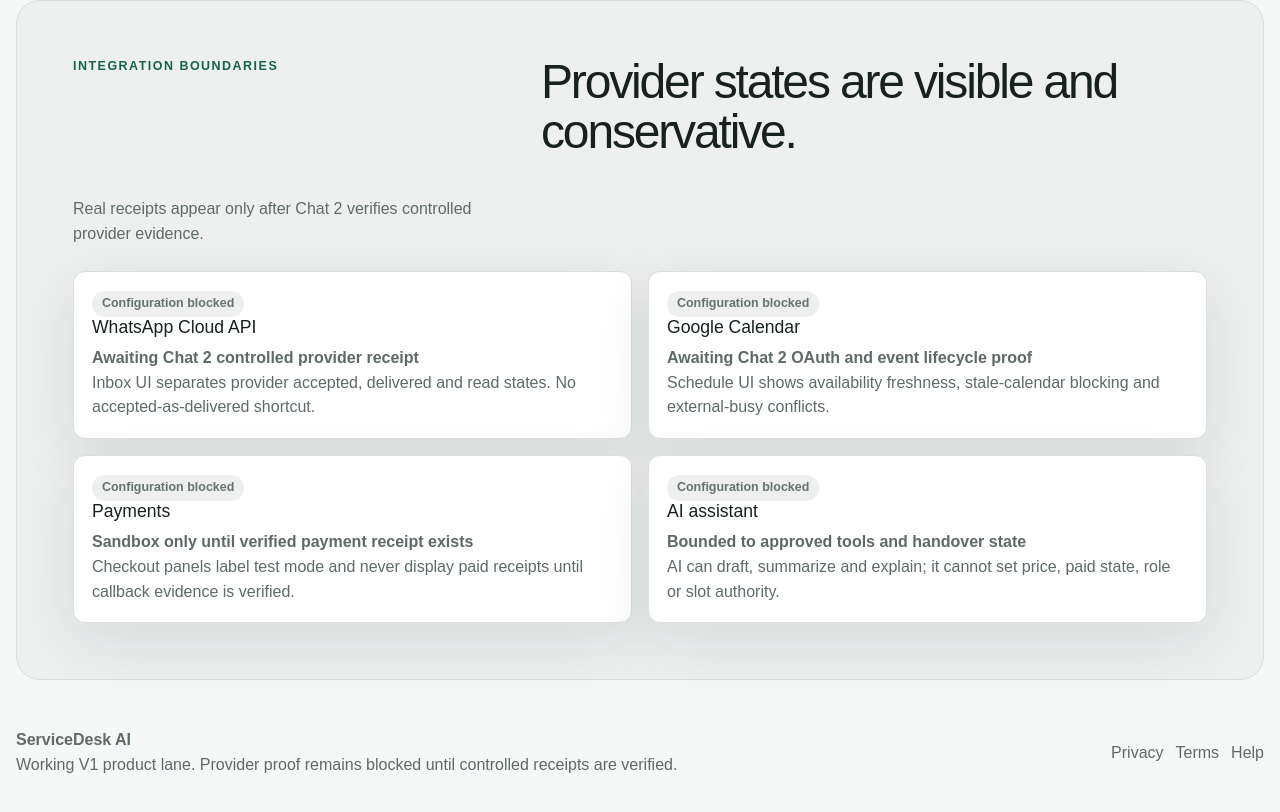
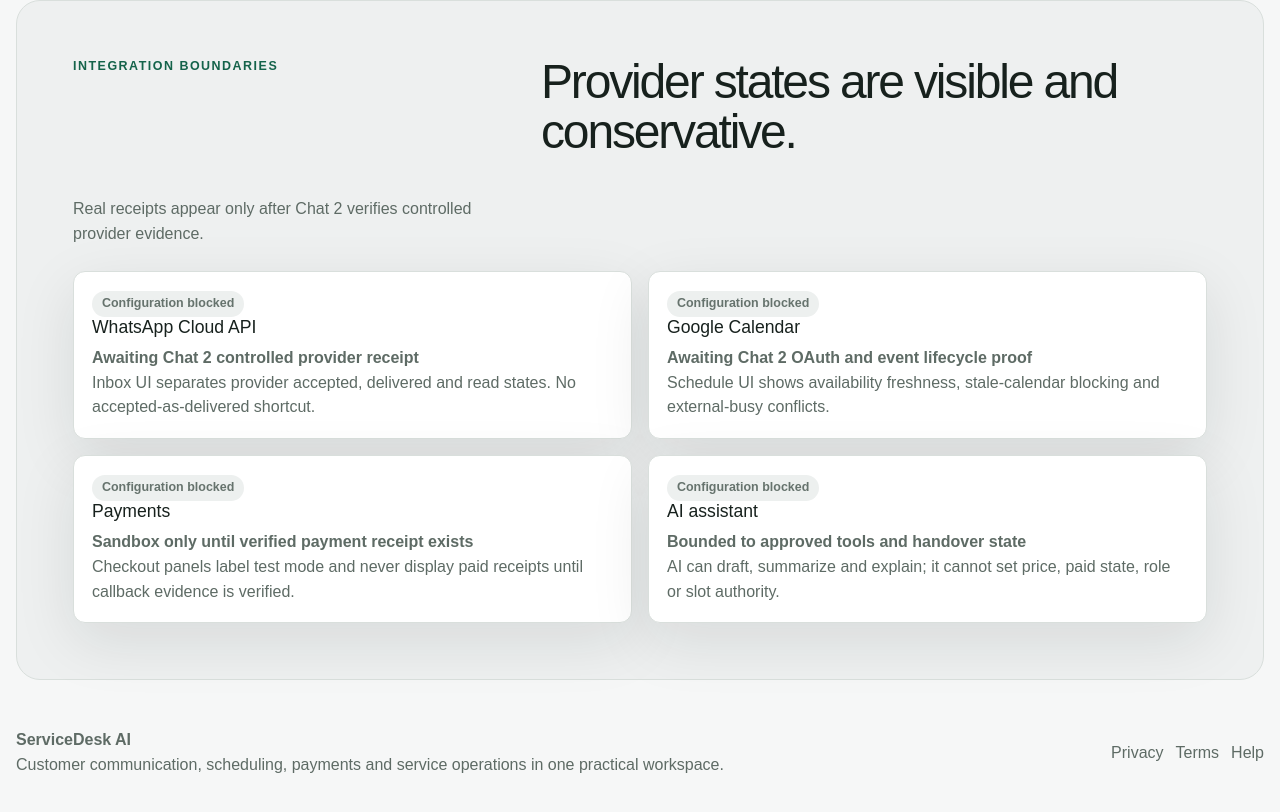
Before and after one commit to SaamVR/ServiceDesk, a Next.js app: page / in a window 1280 px wide. Shown: the part 3887-4699 px from the top of the page. Built offline with nearby package versions, Linux system fonts and the light colour scheme.

Commit message:
fix(ui): remove internal release language from marketing shell

```diff
--- a/src/components/shell/MarketingShell.tsx
+++ b/src/components/shell/MarketingShell.tsx
@@ -74,7 +74,7 @@ export function MarketingShell({
       <footer className="site-footer">
         <div>
           <strong>ServiceDesk AI</strong>
-          <p>Working V1 product lane. Provider proof remains blocked until controlled receipts are verified.</p>
+          <p>Customer communication, scheduling, payments and service operations in one practical workspace.</p>
         </div>
         <nav aria-label="Legal">
           <Link href="/privacy">Privacy</Link>
```
